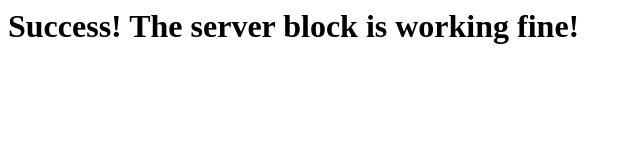
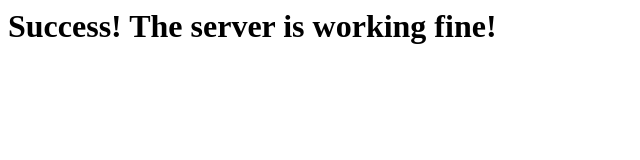
Before and after one commit to Nouman72884/CI-CD-for-PHP, a plain HTML site: page index.html in a window 1280 px wide. Shown: the whole page, without its empty margins (0-640 px from the left). Drawn offline with Linux system fonts and the light colour scheme.

Commit message:
first commit

```diff
--- a/index.html
+++ b/index.html
@@ -3,6 +3,6 @@
         <title>Welcome to Your_domain!</title>
     </head>
     <body>
-        <h1>Success!  The  server block is working fine!</h1>
+        <h1>Success!  The  server  is working fine!</h1>
     </body>
 </html>
```
